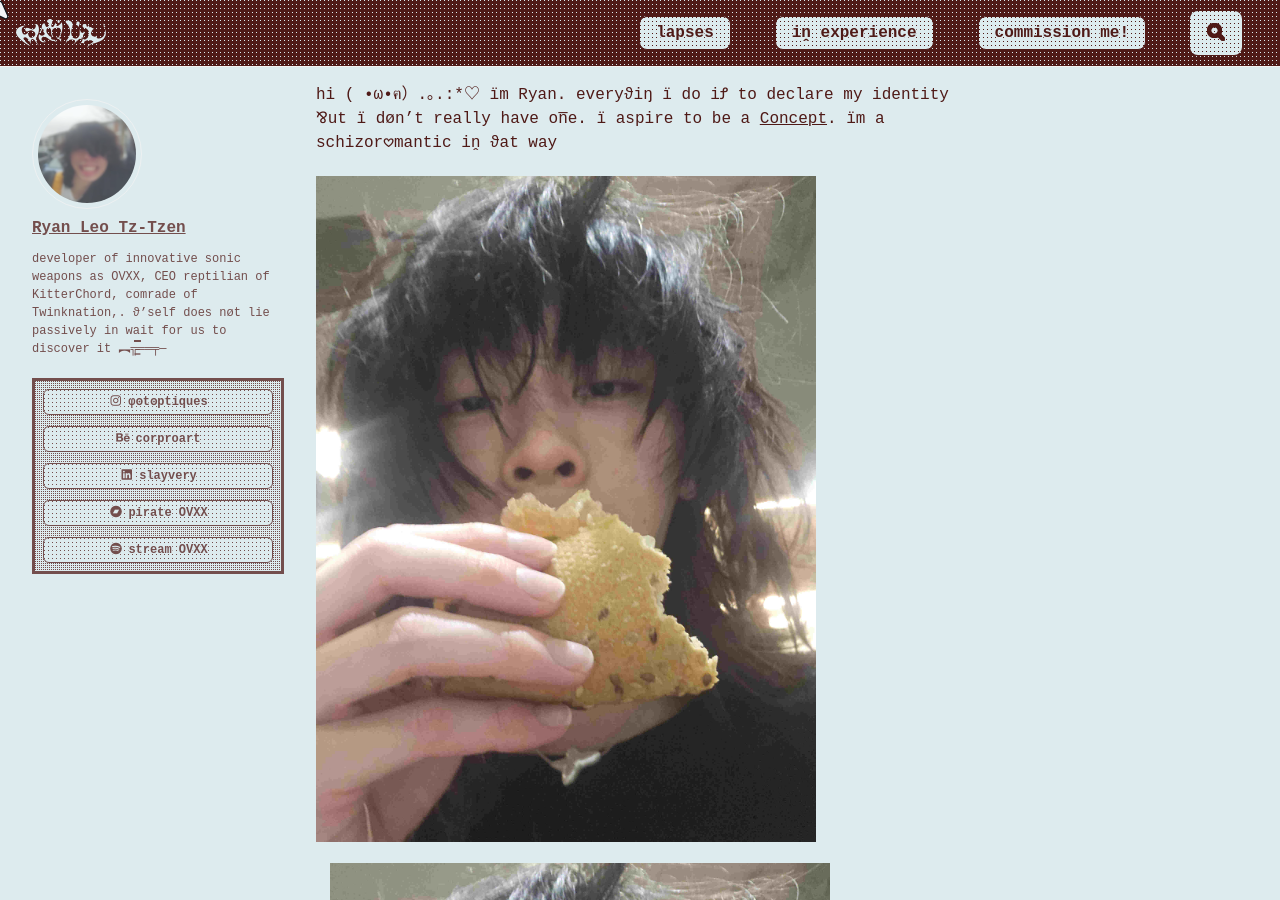
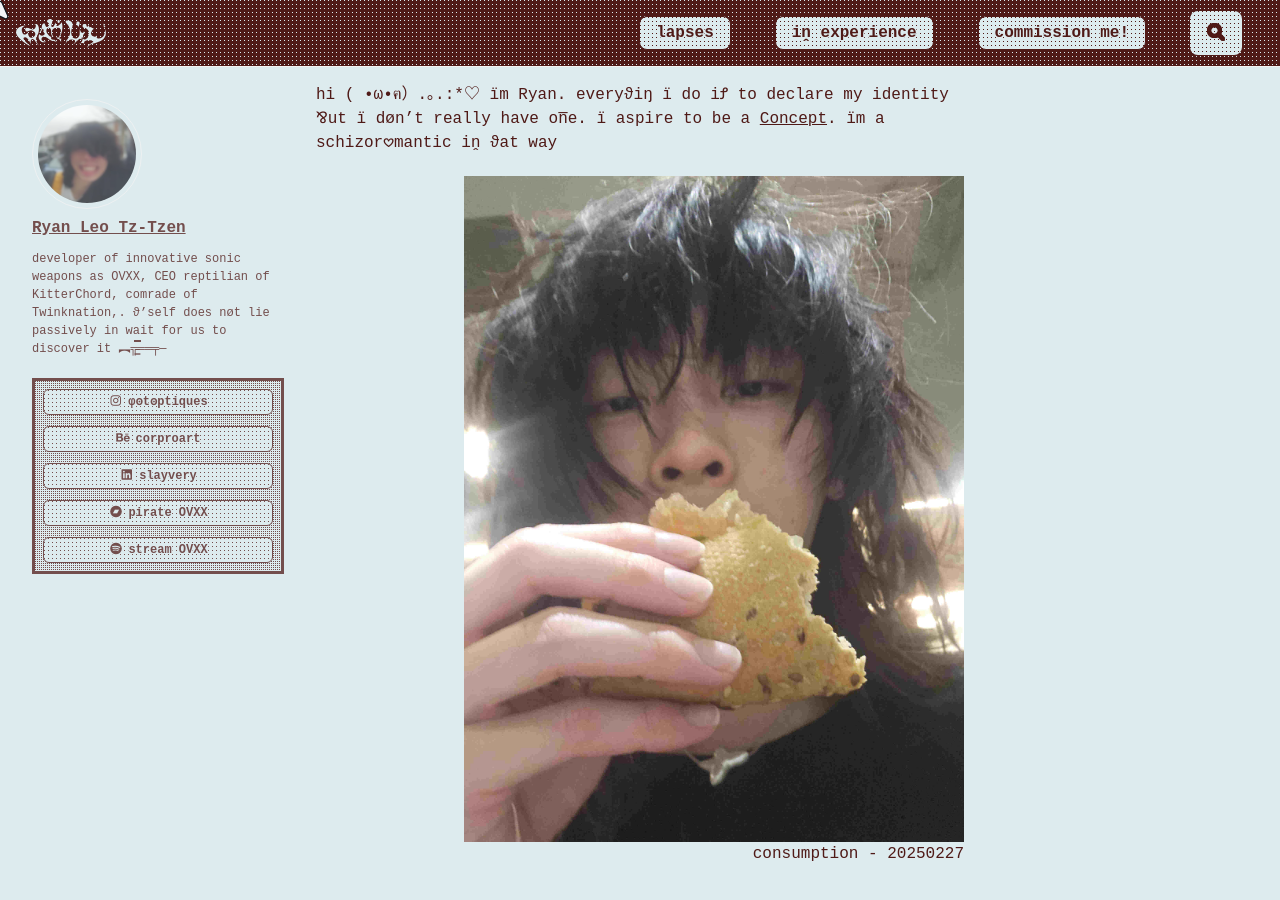
Before and after one commit to cryotato/cryotato.github.io, a Jekyll site: the page built from index.md, in a window 1280 px wide and 900 px high. Built offline with Jekyll 4.4.1, drawn with Linux system fonts in a browser that asks for light colours; cached includes are drawn as plain includes.

Commit message:
Update index.md

```diff
--- a/index.md
+++ b/index.md
@@ -8,9 +8,10 @@
 hi ( •ω•ฅ）.｡.:*♡ ïm Ryan. everyϑiŋ ï do iꝬ to declare my identity ⅋ut ï døn't really have on̅e. ï aspire to be a [Concept](https://cryotato.github.io/blog/). ïm a schizor𖹭mantic iṋ ϑat way
 
 <!-- ![](/assets/images/artifactspain.jpeg) -->
-<img src="/assets/images/artifactspain.jpeg" alt="consumption" width="500"/>
 <div align="right">
     <img src="/assets/images/artifactspain.jpeg" alt="consumption" width="500"/>
+</div>
 
+<div align="right">
     consumption - 20250227
 </div>
```
